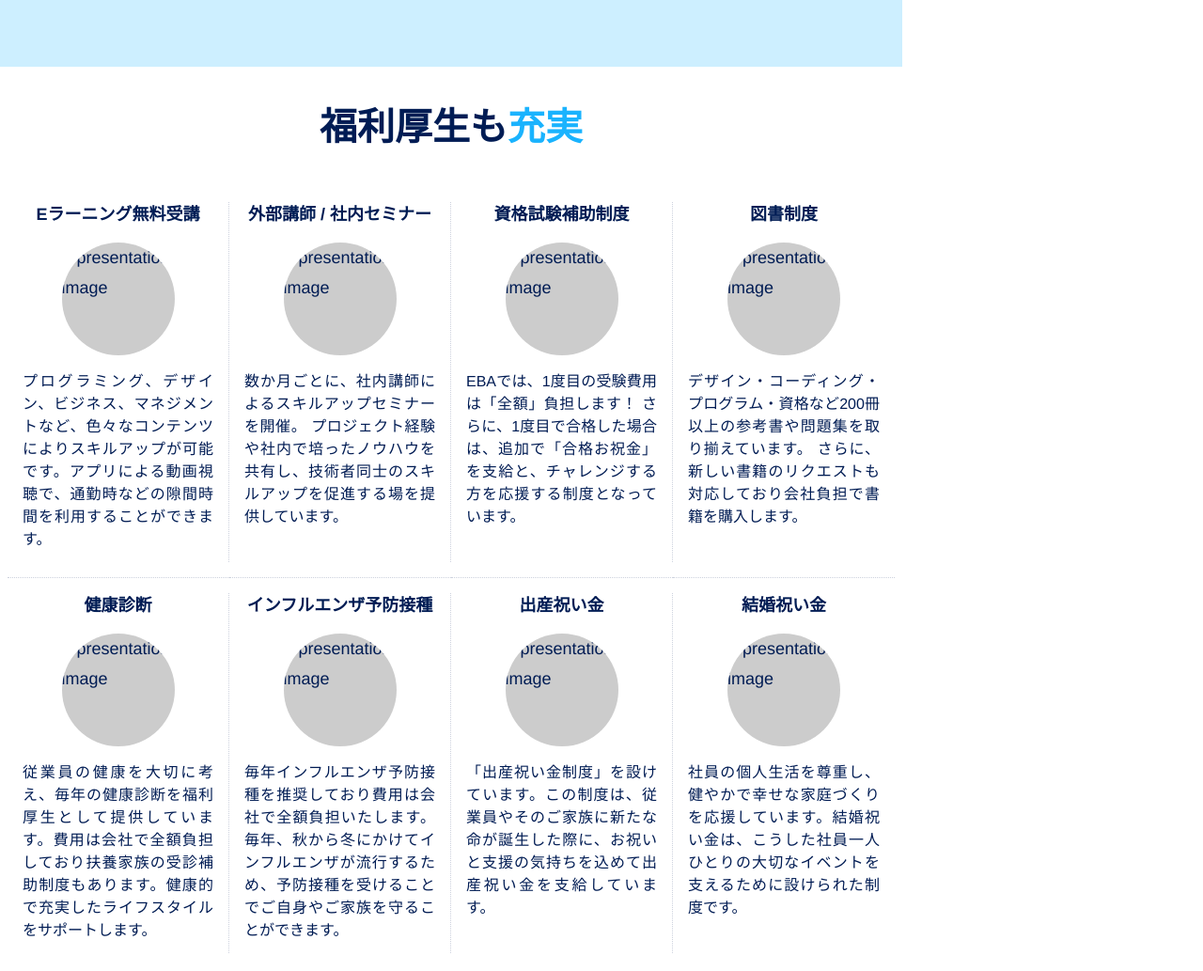
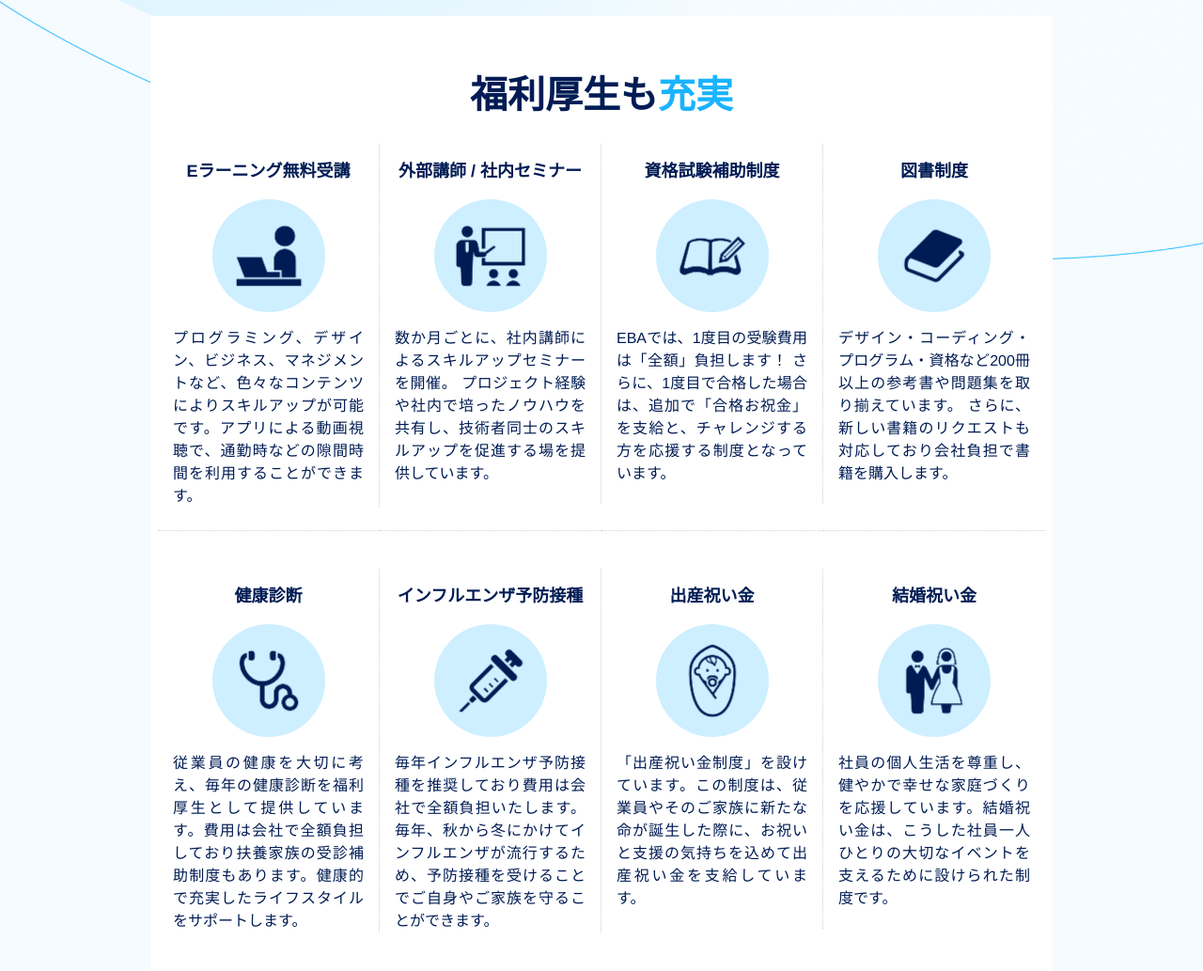
Before and after one commit to tspringk/eba_web_recruit, a plain HTML site: page index.html in a window 1280 px wide. Shown: the part 2546-3579 px from the top of the page at 94% size. Drawn offline with Linux system fonts and the light colour scheme.

Commit message:
Add images to 'Welfare' section
Add images to 'Welfare' section

```diff
--- a/css/style.css
+++ b/css/style.css
@@ -25,6 +25,31 @@ global > color
   --color-blue800: #005598;
   --color-blue900: #003876;
   --color-blue1000: #001c54;
+}
+
+/*!
+global > link_type
+------------------------------
+*/
+
+.link__type1 {
+  display: block;
+  font: 500 12px/2 var(--font-family-base);
+  margin: auto;
+  padding: 16px;
+  border: 2px solid var(--color-text1);
+}
+
+.link__type2 {
+  font: var(--text-Text16_B);
+}
+
+.link__type3 {
+  font: var(--text-h4);
+  background-color: var(--color-Accent1);
+  padding: 20px 16px;
+  border-radius: 8px;
+  color: var(--color-TEXT-Ghost);
 }
 
 /*!
@@ -317,7 +342,7 @@ page > top > top-kv
 body {
   width: 100%;
   min-height: 100vh;
-  background-color: var(--color-blue100);
+  background-color: var(--color-blue50);
 }
 #page__wrapper,
 #contents__wrapper,
@@ -343,13 +368,14 @@ body {
 }
 
 #contents__wrapper {
-  background-color: var(--color-blue300);
+  background-color: var(--color-blue50);
 }
 
 #kv__wrapper {
   width: var(--base-wrapper-width);
   padding-top: 70px;
-  background: linear-gradient(180deg, #75d5ff, #01aafe 9%, #ffffff 16%);
+  background-color: none;
+  background: linear-gradient(180deg, #75d5ff, #01aafe 9%, #f5fbff 16%);
 }
 #kv__wrapperInner {
   width: var(--base-container-width);
@@ -361,9 +387,6 @@ body {
   padding: 52px 0;
   background: var(--backgroundImage-base);
   background-image: url(../img/img_keyvisual.png);
-  /* background-size: cover;
-  background-position: top center;
-  background-repeat: no-repeat; */
 }
 #kv__container {
   width: 272px;
@@ -377,14 +400,6 @@ body {
 #kv__container .kv__messageText {
   font: var(--text-Text16_B);
   margin-bottom: 24px;
-}
-
-.link__type3 {
-  font: var(--text-h4);
-  background-color: var(--color-Accent1);
-  padding: 20px 16px;
-  border-radius: 8px;
-  color: var(--color-TEXT-Ghost);
 }
 
 #vision__wrapper {
@@ -411,12 +426,11 @@ body {
 
 #message__wrapper {
   width: var(--base-wrapper-width);
+  background: var(--backgroundImage-base);
   background-image: url(../img/bg_message.png);
-  background-color: var(--color-white);
-  background-size: cover;
-  background-position: top center;
-  background-repeat: no-repeat;
-  padding: 80px 0 138px;
+  background-size: 1440px;
+  padding: 80px 0 0;
+  min-height: 680px;
 }
 
 #message__wrapperInner {
@@ -473,22 +487,20 @@ body {
   color: var(--color-Accent1);
 }
 
-.link__type1 {
-  display: block;
-  font: 500 12px/2 var(--font-family-base);
-  margin: auto;
-  padding: 16px;
-  border: 2px solid var(--color-text1);
+/* strength */
+
+#strength__wrapper {
+  width: var(--base-wrapper-width);
+  background: var(--backgroundImage-base);
+  background-image: url(../img/bg_strength.png);
+  background-position-y: 80px;
+}
+#strength__container {
+  width: var(--base-container-width);
+  padding: 80px 8px;
+  margin: 0 auto;
 }
 
-/* strength */
-
-#strength__container {
-  width: var(--base-container-width);
-  background-color: var(--color-blue100);
-  padding: 80px 8px;
-  /* margin-bottom: 24px; */
-}
 #strength__container .presentation__headerText {
   margin-bottom: 48px;
 }
@@ -514,6 +526,7 @@ body {
 #strength__container .presentation__item {
   width: 272px;
   padding: 16px 24px 0;
+  box-sizing: content-box;
   border-right: 1px dotted rgba(0, 28, 84, 0.2);
 }
 
@@ -530,8 +543,11 @@ body {
 #welfare__container {
   width: var(--base-container-width);
   background-color: var(--color-white);
-  padding: 40px 8px;
-  margin-bottom: 120px;
+  padding: 60px 8px 40px;
+  margin: 0 auto 120px;
+}
+#welfare__container .presentation__headerText {
+  margin-bottom: 12px;
 }
 #welfare__container .presentation__headerText span {
   color: var(--color-blue400);
@@ -549,12 +565,14 @@ body {
 }
 #welfare__container .presentation__item:nth-child(n + 5) {
   border-bottom: none;
+  margin-top: 24px;
 }
 
 #welfare__container .presentation__itemInner {
   min-height: 383px;
   border-right: 1px dotted rgba(0, 28, 84, 0.2);
-  margin-bottom: 16px;
+  padding-top: 16px;
+  margin-bottom: 24px;
 }
 
 #welfare__container .presentation__item:nth-child(4n) .presentation__itemInner {
@@ -571,7 +589,7 @@ body {
   width: 120px;
   height: 120px;
   border-radius: 50%;
-  background-color: #ccc;
+  background-color: var(--color-blue100);
   margin: 0 auto 16px;
 }
 
--- a/index.html
+++ b/index.html
@@ -114,6 +114,8 @@
         <div id="presentations__wrapper">
           <main id="presentations__container">
             <!-- strength -->
+             <div id="strength__wrapper">
+
             <div id="strength__container" class="presentation__container">
               <h1 class="presentation__headerText">EBAの<span>強み</span></h1>
 
@@ -125,7 +127,7 @@
                     </h2>
                     <img
                       src=""
-                      alt="presentation image"
+                      alt="手厚い研修体制のイメージ画像"
                       class="presentation__itemImage"
                     />
                     <p class="presentation__itemDescription">
@@ -141,7 +143,7 @@
                     </div>
                     <img
                       src=""
-                      alt="presentation image"
+                      alt="着実に年収が上がる評価制度のイメージ画像"
                       class="presentation__itemImage"
                     />
                     <p class="presentation__itemDescription">
@@ -156,7 +158,7 @@
                   </h2>
                   <img
                     src=""
-                    alt="presentation image"
+                    alt="案件数が充実のイメージ画像"
                     class="presentation__itemImage"
                   />
                   <p class="presentation__itemDescription">
@@ -165,6 +167,7 @@
                 </section>
               </div>
             </div>
+
 
             <!-- welfare -->
             <div id="welfare__container" class="presentation__container">
@@ -179,8 +182,8 @@
                       Eラーニング無料受講
                     </h2>
                     <img
-                      src=""
-                      alt="presentation image"
+                      src="./img/icon_elearning.png"
+                      alt="Eラーニング無料受講"
                       class="presentation__itemImage"
                     />
                     <p class="presentation__itemDescription">
@@ -195,8 +198,8 @@
                       外部講師 / 社内セミナー
                     </h2>
                     <img
-                      src=""
-                      alt="presentation image"
+                      src="./img/icon_seminar.png"
+                      alt="外部講師 / 社内セミナー"
                       class="presentation__itemImage"
                     />
                     <p class="presentation__itemDescription">
@@ -212,8 +215,8 @@
                       資格試験補助制度
                     </h2>
                     <img
-                      src=""
-                      alt="presentation image"
+                      src="./img/icon_certification.png"
+                      alt="資格試験補助制度"
                       class="presentation__itemImage"
                     />
                     <p class="presentation__itemDescription">
@@ -227,8 +230,8 @@
                   <div class="presentation__itemInner">
                     <h2 class="presentation__itemHeaderText">図書制度</h2>
                     <img
-                      src=""
-                      alt="presentation image"
+                      src="./img/icon_library.png"
+                      alt="図書制度"
                       class="presentation__itemImage"
                     />
                     <p class="presentation__itemDescription">
@@ -242,8 +245,8 @@
                   <div class="presentation__itemInner">
                     <h2 class="presentation__itemHeaderText">健康診断</h2>
                     <img
-                      src=""
-                      alt="presentation image"
+                      src="./img/icon_checkup.png"
+                      alt="健康診断"
                       class="presentation__itemImage"
                     />
                     <p class="presentation__itemDescription">
@@ -258,8 +261,8 @@
                       インフルエンザ予防接種
                     </h2>
                     <img
-                      src=""
-                      alt="presentation image"
+                      src="./img/icon_flu.png"
+                      alt="インフルエンザ予防接種"
                       class="presentation__itemImage"
                     />
                     <p class="presentation__itemDescription">
@@ -272,8 +275,8 @@
                   <div class="presentation__itemInner">
                     <h2 class="presentation__itemHeaderText">出産祝い金</h2>
                     <img
-                      src=""
-                      alt="presentation image"
+                      src="./img/icon_baby.png"
+                      alt="出産祝い金"
                       class="presentation__itemImage"
                     />
                     <p class="presentation__itemDescription">
@@ -286,8 +289,8 @@
                   <div class="presentation__itemInner">
                     <h2 class="presentation__itemHeaderText">結婚祝い金</h2>
                     <img
-                      src=""
-                      alt="presentation image"
+                      src="./img/icon_marriage.png"
+                      alt="結婚祝い金"
                       class="presentation__itemImage"
                     />
                     <p class="presentation__itemDescription">
@@ -298,6 +301,7 @@
               </div>
               <button class="link__type1">福利厚生をすべて見る→</button>
             </div>
+                         </div>
 
             <!-- interview -->
             <section id="interview__container" class="presentation__container">
```
